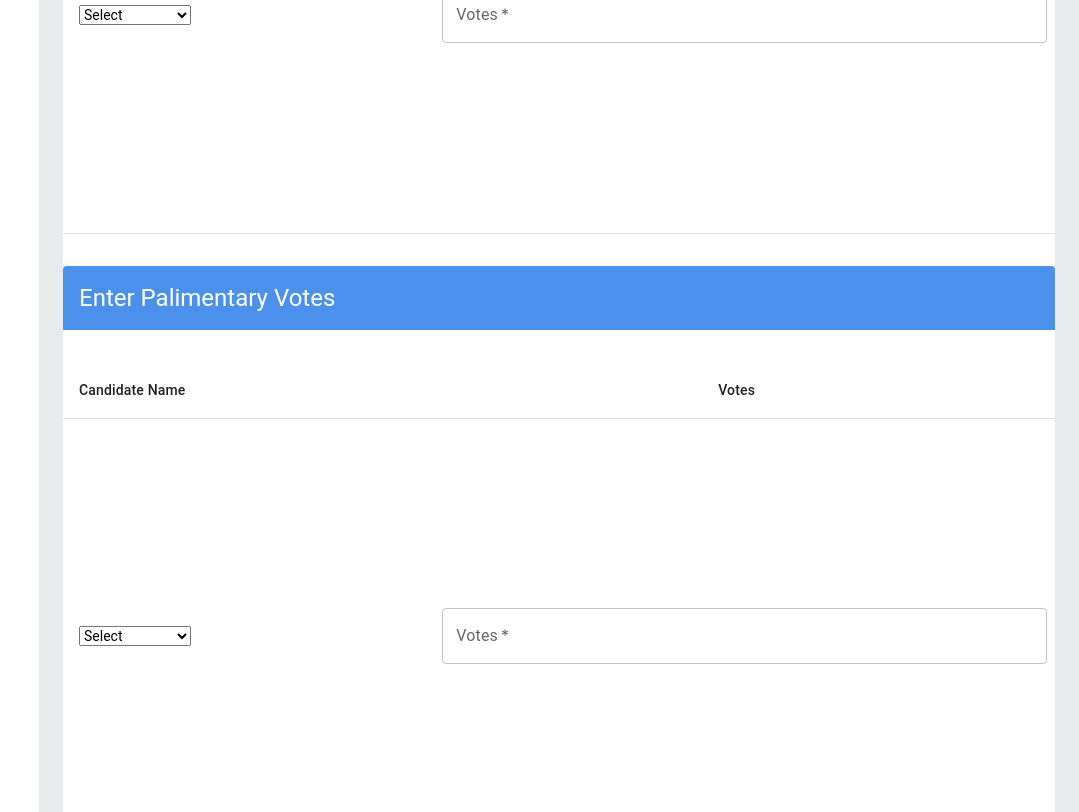
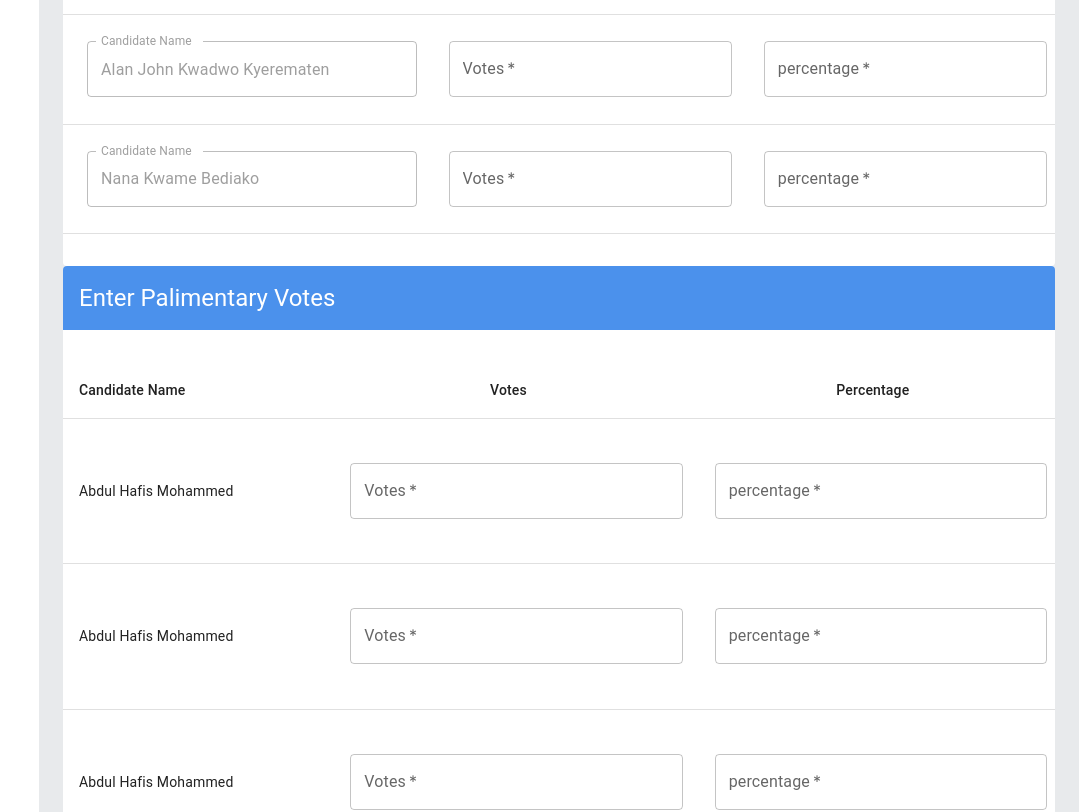
Before and after one commit to Shykid1/manhyia-north-live, a React (Vite) app in the folder client/: page /dashboard/votes in a window 1280 px wide. Shown: the part 860-1672 px from the top of the page, without its empty margins (201-1280 px from the left). Built offline with nearby package versions, Linux system fonts and the light colour scheme; sample sign-in values are in the browser's storage.

Commit message:
Add presidential candidates and voting fields to AgentForms component

```diff
--- a/client/src/views/Dashboard/Forms/AgentForms.jsx
+++ b/client/src/views/Dashboard/Forms/AgentForms.jsx
@@ -24,6 +24,14 @@ function AgentForms() {
     setHasSubmitted(true);
     setShowWarning(true);
   };
+
+  const presidential = [
+    "John Dramani Mahama",
+    "Dr. Mahamudu Bawumia",
+    "Alan John Kwadwo Kyerematen",
+    "Nana Kwame Bediako",
+  ];
+
   const mainContent = (
     <div
       className="flex-container column gap-20 fomscontainer"
@@ -118,21 +126,24 @@ function AgentForms() {
                 <TableRow>
                   <TableCell>Candidate Name</TableCell>
                   <TableCell align="center">Votes</TableCell>
+                  <TableCell align="center">Percentage</TableCell>
                 </TableRow>
               </TableHead>
               <TableBody>
-                <TableRow>
+                {presidential.map((candidate) => (
+                  <TableRow key={candidate}>
                     <TableCell>
-                    <select>
-                      <option value="">Select</option>
-                      <option value="John Mahama">John Mahama</option>
-                      <option value="Nana Addo">Nana Addo</option>
-                      <option value="Akuffo Addo">Akuffo Addo</option>
-                    </select>
+                      <TextField
+                        id="outlined-electoralname-input"
+                        label="Candidate Name"
+                        type="text"
+                        value={candidate}
+                        disabled
+                      />
                     </TableCell>
                     <TableCell>
                       <TextField
-                      id="outlined-electoralame-input"
+                        id="outlined-electoralname-input"
                         label="Votes"
                         type="text"
                         placeholder="Votes"
@@ -140,7 +151,18 @@ function AgentForms() {
                         required
                       />
                     </TableCell>
+                    <TableCell>
+                      <TextField
+                        id="outlined-electoralname-input"
+                        label="percentage"
+                        type="text"
+                        placeholder="percentage"
+                        multiline
+                        required
+                      />
+                    </TableCell>
                   </TableRow>
+                ))}
               </TableBody>
             </Table>
           </Box>
@@ -174,24 +196,74 @@ function AgentForms() {
                 <TableRow>
                   <TableCell>Candidate Name</TableCell>
                   <TableCell align="center">Votes</TableCell>
+                  <TableCell align="center">Percentage</TableCell>
                 </TableRow>
               </TableHead>
               <TableBody>
                 <TableRow>
-                  <TableCell>
-                    <select>
-                      <option value="">Select</option>
-                      <option value="John Mahama">John Mahama</option>
-                      <option value="Nana Addo">Nana Addo</option>
-                      <option value="Akuffo Addo">Akuffo Addo</option>
-                    </select>
-                  </TableCell>
+                  <TableCell>Abdul Hafis Mohammed</TableCell>
                   <TableCell>
                     <TextField
                       id="outlined-electoralame-input"
                       label="Votes"
                       type="text"
                       placeholder="Votes"
+                      multiline
+                      required
+                    />
+                  </TableCell>
+                  <TableCell>
+                    <TextField
+                      id="outlined-electoralame-input"
+                      label="percentage"
+                      type="text"
+                      placeholder="percentage"
+                      multiline
+                      required
+                    />
+                  </TableCell>
+                </TableRow>
+                <TableRow>
+                  <TableCell>Abdul Hafis Mohammed</TableCell>
+                  <TableCell>
+                    <TextField
+                      id="outlined-electoralame-input"
+                      label="Votes"
+                      type="text"
+                      placeholder="Votes"
+                      multiline
+                      required
+                    />
+                  </TableCell>
+                  <TableCell>
+                    <TextField
+                      id="outlined-electoralame-input"
+                      label="percentage"
+                      type="text"
+                      placeholder="percentage"
+                      multiline
+                      required
+                    />
+                  </TableCell>
+                </TableRow>
+                <TableRow>
+                  <TableCell>Abdul Hafis Mohammed</TableCell>
+                  <TableCell>
+                    <TextField
+                      id="outlined-electoralame-input"
+                      label="Votes"
+                      type="text"
+                      placeholder="Votes"
+                      multiline
+                      required
+                    />
+                  </TableCell>
+                  <TableCell>
+                    <TextField
+                      id="outlined-electoralame-input"
+                      label="percentage"
+                      type="text"
+                      placeholder="percentage"
                       multiline
                       required
                     />
```
Lines whose indentation alone changed are shown as unchanged.
